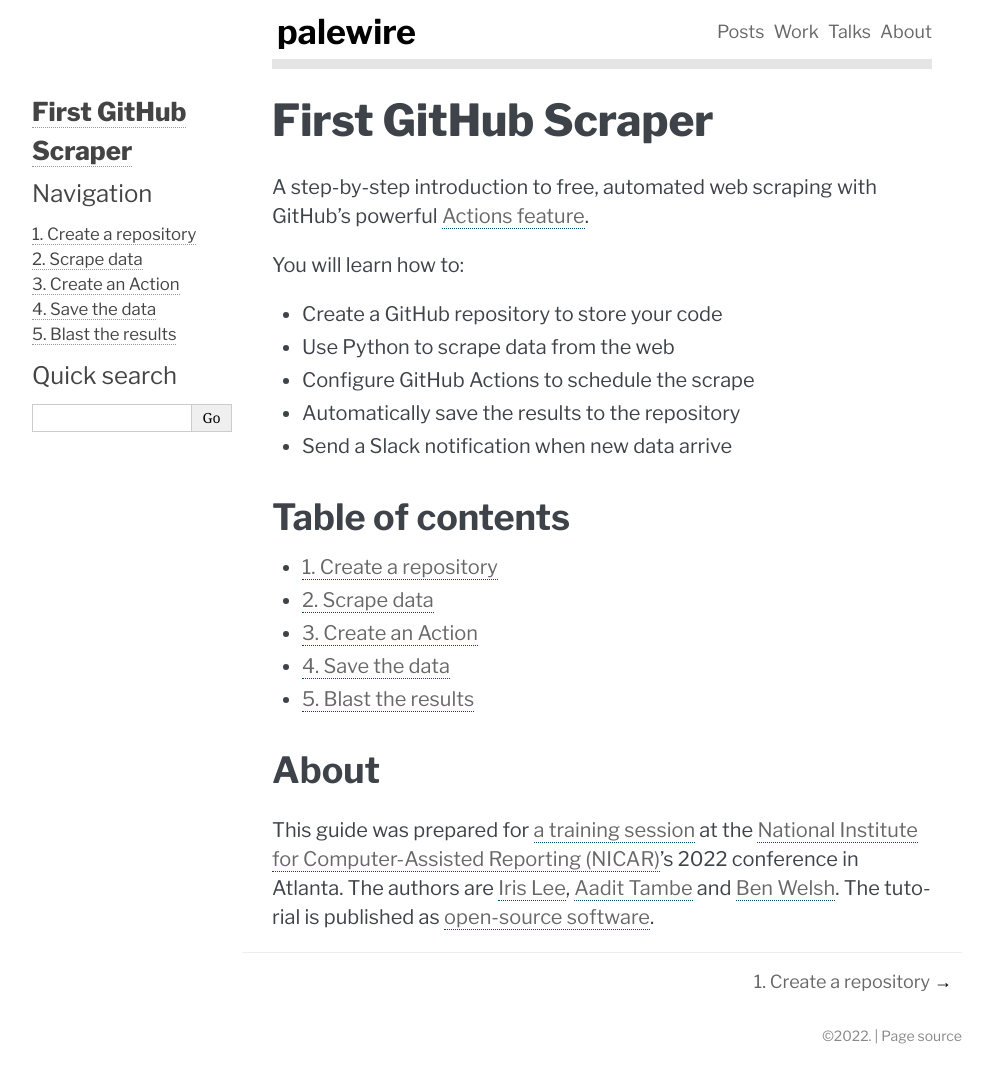
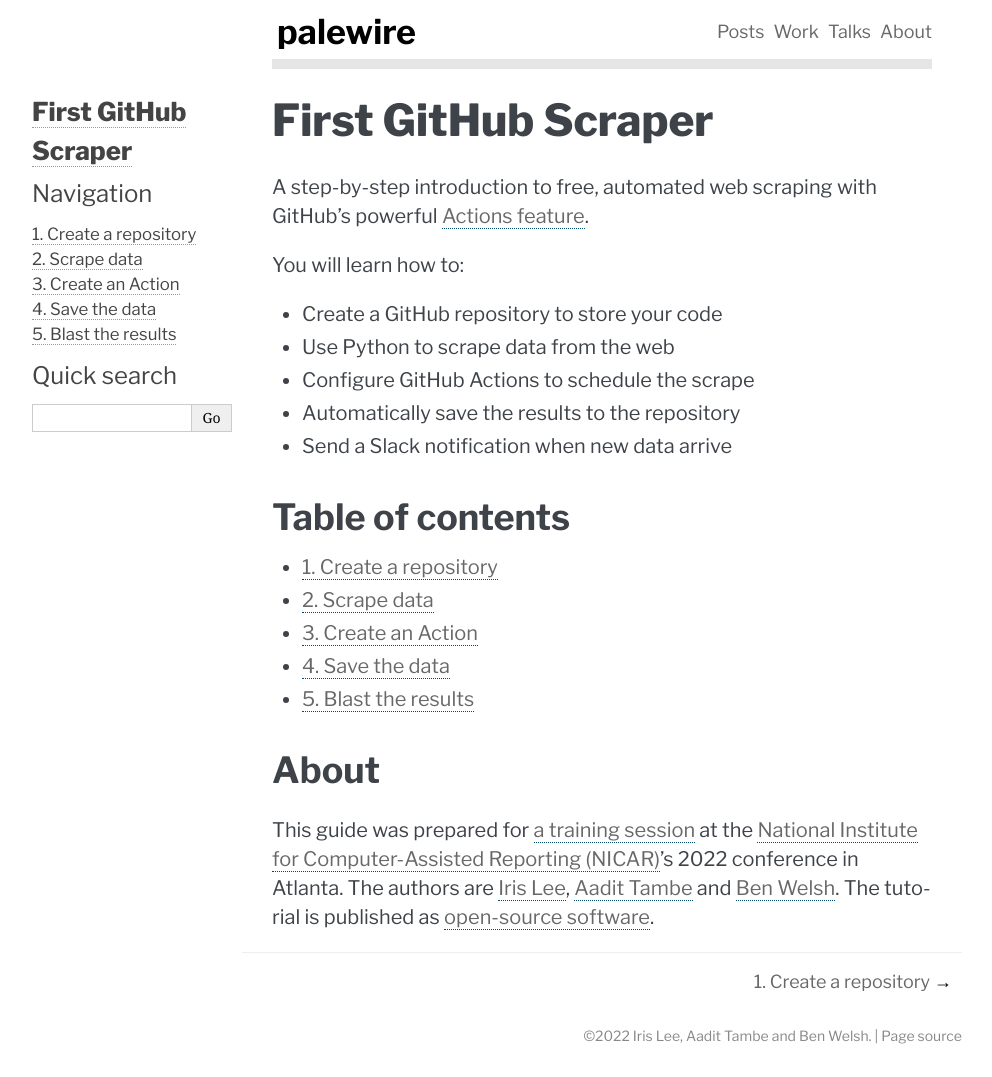
Before and after one commit to palewire/first-github-scraper, a Sphinx documentation site: the page built from docs/index.md, in a window 1280 px wide. Shown: the whole page, without its empty margins (148-1140 px from the left). Built offline with Sphinx 7.4.7, drawn with Linux system fonts in a browser that asks for light colours.

Commit message:
Copyright

```diff
--- a/docs/conf.py
+++ b/docs/conf.py
@@ -10,7 +10,7 @@ master_doc = "index"
 
 project = 'First GitHub Scraper'
 year = datetime.now().year
-copyright = f'{year}'
+copyright = f'{year} Iris Lee, Aadit Tambe and Ben Welsh'
 
 exclude_patterns = ["_build"]
 
```
